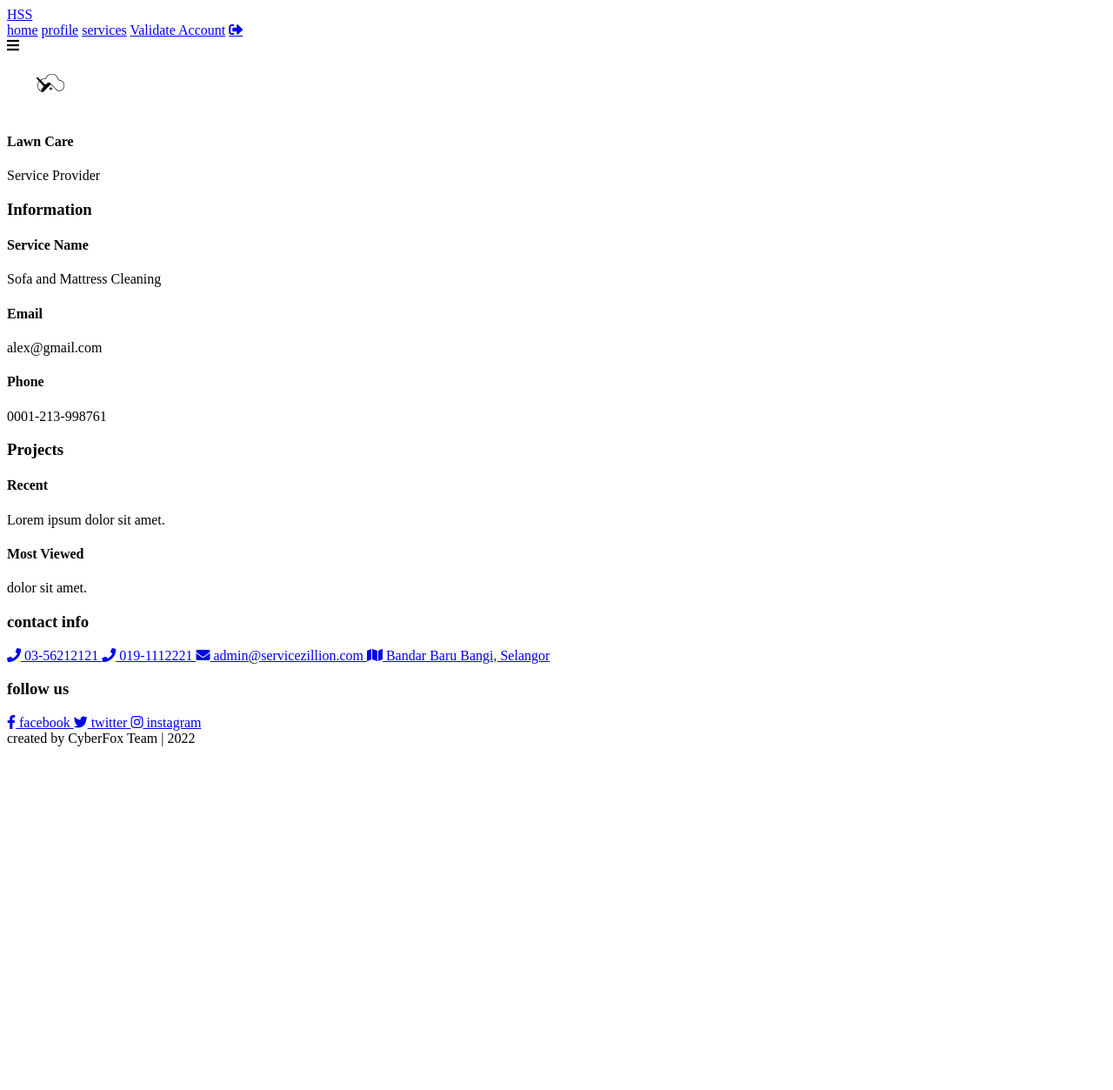
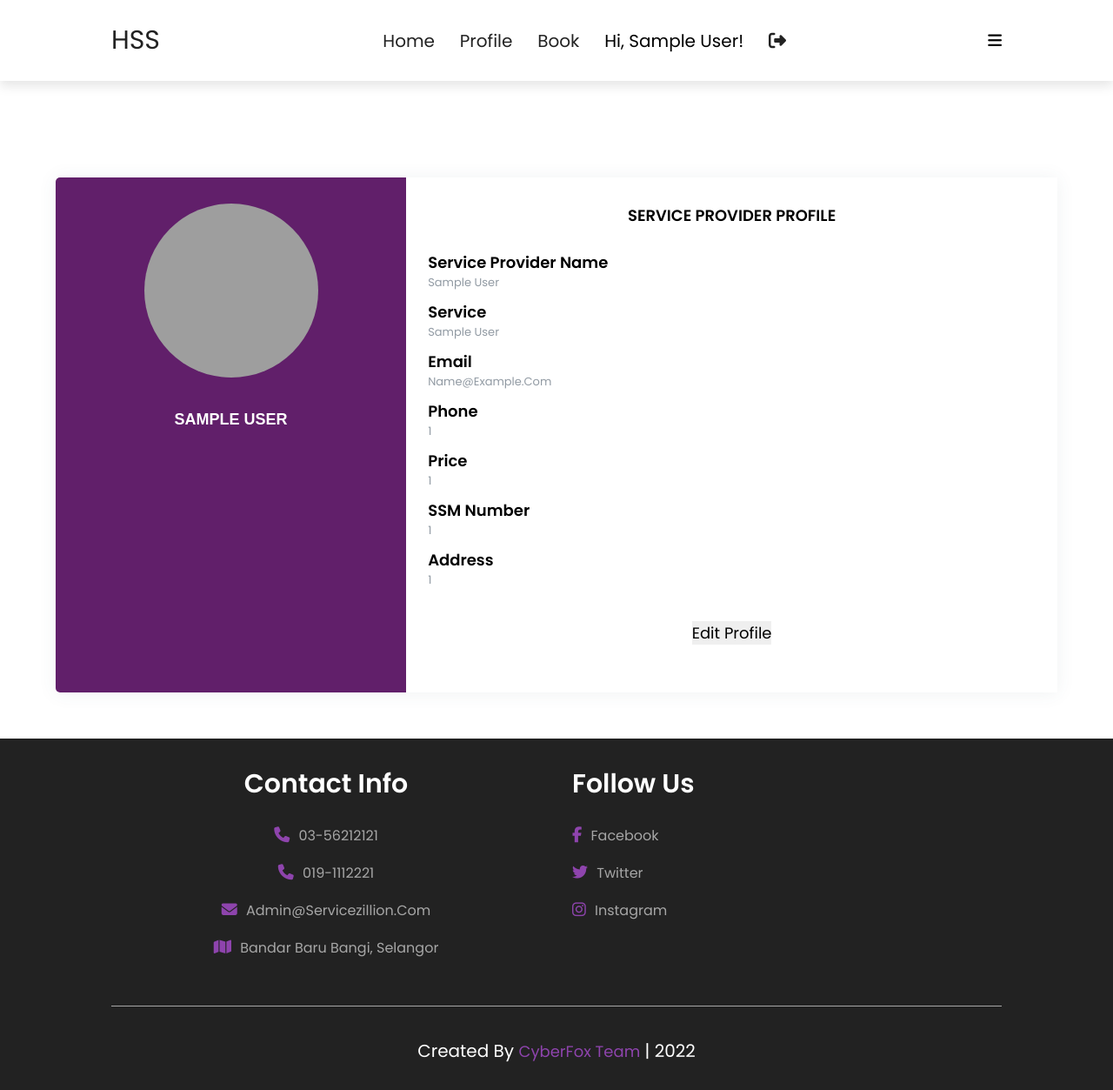
Before and after one commit to fareena08/Web-Development, a PHP site: page /sp_profile.php in a window 1280 px wide. Shown: the whole page at 87% size. Before the commit the page ends 858 px from the top, so only its background shows below. Run offline with PHP 8.4, Linux system fonts and the light colour scheme; the visitor is signed in with stand-in values (Sample User, id 1); data that the repository does not hold is empty; some libraries are stand-ins or nearby versions; grey boxes are pictures that could not be loaded.

Commit message:
Update sp_profile.php

```diff
--- a/sp_profile.php
+++ b/sp_profile.php
@@ -1,39 +1,56 @@
 <?php
-
-// include_once 'database2.php';
-include_once 'database.php';
-
-
-if(empty($_SESSION)) {
 session_start();
-  }
-
-
-  // $conn = new PDO("mysql:host=$servername;dbname=$dbname", $username);
+include "database.php";
+// include_once 'editcustProfile.php';
+// include_once 'updatecustProfile.php';
+try {
   $conn = new PDO("mysql:host=$servername;dbname=$dbname", $username, $password);
  $conn->setAttribute(PDO::ATTR_ERRMODE, PDO::ERRMODE_EXCEPTION);
 
-include_once 'sp_profile_crud.php';
+  $stmt = $conn->prepare("SELECT * FROM tbl_sp WHERE fld_sp_email = '".$_SESSION['fld_sp_email']."'");
+  $stmt->execute();
+
+  $result = $stmt->fetchAll();
+}
+catch(PDOException $e)
+{
+        echo "Error: " . $e->getMessage();
+    }
+
+    $conn = null;
 ?>
 <!DOCTYPE html>
-<html>
+<html lang="en">
 <head>
   <meta charset="UTF-8">
-   <meta http-equiv="X-UA-Compatible" content="IE=edge">
-   <meta name="viewport" content="width=device-width, initial-scale=1.0">
+  <title>Home Service System</title>
+  <meta name="viewport" content="width=device-width, initial-scale=1">
+   <meta http-equiv="X-UA-Compatible" content="IE=edge" />
+    <meta name="author" content="BootstrapBay">
 
-   <title>HSS: MY PROFILE</title>
+    <link href="assets/img/logoo.png" rel="icon" type="image/png">
 
    <!-- swiper css link  -->
    <link rel="stylesheet" href="https://unpkg.com/swiper@7/swiper-bundle.min.css" />
 
    <!-- font awesome cdn link  -->
-   <link rel="stylesheet" href="https://cdnjs.cloudflare.com/ajax/libs/font-awesome/5.15.4/css/all.min.css"/>
+   <link rel="stylesheet" href="https://cdnjs.cloudflare.com/ajax/libs/font-awesome/5.15.4/css/all.min.css">
 
    <!-- custom css file link  -->
-   <link rel="stylesheet" href="css/styleProfile.css"/>
+   <link rel="stylesheet" href="css/profile.css">
 
+   <!-- custom css profile link-->
+  <link rel="stylesheet" href="css/profile.css">
 
+  <script src="https://kit.fontawesome.com/b99e675b6e.js"></script>
+
+<style>
+img {
+  width: 200px;
+  height: 200px;
+  border-radius: 50%;
+}
+</style>
 
 </head>
 <body>
@@ -45,87 +62,78 @@ include_once 'sp_profile_crud.php';
          <a href="home.php" class="logo">HSS</a>
 
          <nav class="navbar">
-         <a href="homeAdmin.php">home</a>
-         <a href="about.php">profile</a>
-         <a href="admin_establish.php">services</a>
-         <a href="#">Validate Account</a>
-         <a style="color:black"></a>
+            <a href="homeCust.php">home</a>
+            <a href="custProfile.php">Profile</a>
+            <a href="#">book</a>
+            <a style="color:black"><?php echo "Hi, {$_SESSION['fld_sp_name']}!" ?></a>
             <a href="logout.php" class='fas fa-sign-out-alt'></a>
          </nav>
 
      <div id="menu-btn" class="fas fa-bars"></div>
-</section>
+   </section><br>
+   <section></section>
+   <section></section>
+<section><br>
+<div class="wrapper">
+    <div class="left">
+        <!-- <img src=""
+        alt="user" width="100"> -->
+
+        <!-- <img src="img/harrypic.jpeg" width="20%" height="20%" class="img-responsive img-circle margin" style="display:inline"> -->
+
+      <?php if ($_SESSION['fld_image'] == "" ) {
+        echo '<img src="img/noprofile.jpeg">';
+      }
+      else { ?>
+      <img src="images/<?php echo $_SESSION['fld_image'] ?>" >
+      <?php } ?>
 
 
-<!--pROFILE PAGE start-->
-<section>
+        <br><br>
+        <h1><a style="color:white;text-transform: uppercase;font-family: 'Josefin Sans', sans-serif;"><?php echo "{$_SESSION['fld_sp_name']}" ?></a> </h1>
+         <!-- <p>Customer</p> -->
+    </div>
 
-    <!-- ?php
-      $select = mysqli_query($conn, "SELECT * FROM 'tbl_sp' WHERE id = '$user_id'") or die('query failed');
-      if(mysqli_num_rows($select) > 0){
-         $fetch = mysqli_fetch_assoc($select);
-      }value="<?php echo $fetch['name']; ?>
-   ? >-->
-   <div class="wrapper">
-    <div class="left">
-        <img src="images/jomcuci.jpg"
-        alt="user" width="100">
-        <h4>Lawn Care</h4>
-         <p>Service Provider</p>
-    </div>
     <div class="right">
         <div class="info">
-            <h3>Information</h3>
+          <center>
+            <h1>SERVICE PROVIDER PROFILE</h1></center>
+            <br>
             <div class="info_data">
                  <div class="data">
-                  <div class="data">
-                    <h4>Service Name</h4>
-                    <p>Sofa and Mattress Cleaning</p>
+                    <h2>Service Provider Name</h2>
+                    <p><?php echo "{$_SESSION['fld_sp_name']}" ?></p>
+                    <h2>Service</h2>
+                    <p><?php echo "{$_SESSION['fld_service_name']}" ?></p>
+                    <h2>Email</h2>
+                    <p><?php echo "{$_SESSION['fld_sp_email']}" ?></p>
+                    <h2>Phone</h2>
+                    <p><?php echo "{$_SESSION['fld_sp_phone']}" ?></p>
+                    <h2>Price</h2>
+                    <p><?php echo "{$_SESSION['fld_price']}" ?></p>
+                    <h2>SSM Number</h2>
+                    <p><?php echo "{$_SESSION['fld_sp_ssm']}" ?></p>
+                    <h2>Address</h2>
+                    <p><?php echo "{$_SESSION['fld_sp_addr']}" ?></p>
                  </div>
-                    <h4>Email</h4>
-                    <p>alex@gmail.com</p>
-                 </div>
-                 <div class="data">
-                   <h4>Phone</h4>
-                    <p>0001-213-998761</p>
+            </div><br>
+
+
+        <center>
+      <button class="btn btn-block btn-primary" type="submit" name="editform" onclick="window.location.href='editSpProfile.php';" ><span class="glyphicon glyphicon-plus" aria-hidden="true"></span>Edit Profile</button></center>
     </div>
 </div>
-        </div>
-
-      <div class="projects">
-            <h3>Projects</h3>
-            <div class="projects_data">
-                 <div class="data">
-                    <h4>Recent</h4>
-                    <p>Lorem ipsum dolor sit amet.</p>
-                 </div>
-                 <div class="data">
-                   <h4>Most Viewed</h4>
-                    <p>dolor sit amet.</p>
-              </div>
-            </div>
-        </div>
-
-
-    </div>
-</div>
-
-
-
 </section>
+<section></section><section></section><br><br><br><br><br><br>
 <section></section>
 <section></section>
-
 <section></section>
-
-
+<section></section>
 <section class="footer">
 
    <div class="box-container">
 
-
-
-      <div class="box">
+      <div class="box" style="text-align: center;">
          <h3>contact info</h3>
          <a href="#"> <i class="fas fa-phone"></i> 03-56212121 </a>
          <a href="#"> <i class="fas fa-phone"></i> 019-1112221 </a>
```
Lines whose indentation alone changed are shown as unchanged.
